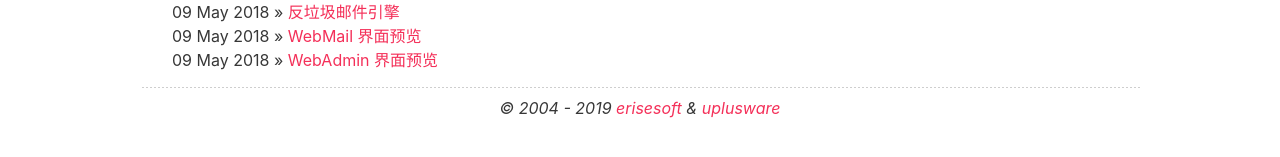
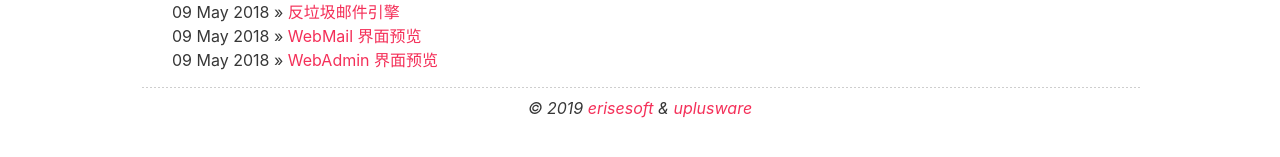
Before and after one commit to erisesoft/erisesoft.github.io, a Jekyll site: the page built from documents/index.html, in a window 1280 px wide. Shown: the part 306-463 px from the top of the page. Built offline with Jekyll 4.4.1, drawn with Linux system fonts in a browser that asks for light colours.

Commit message:
Update default.html

```diff
--- a/_layouts/default.html
+++ b/_layouts/default.html
@@ -13,7 +13,7 @@
 		<hr>
 		{{ content }}
 		<hr>
-		<p align="center"><i>© 2004 - 2019 <a href="http://erisesoft.com/" target="_blank">erisesoft</a> & <a href="http://uplusware.org/" target="_blank">uplusware</a></i></p>
+		<p align="center"><i>© 2019 <a href="http://erisesoft.com/" target="_blank">erisesoft</a> & <a href="http://uplusware.org/" target="_blank">uplusware</a></i></p>
 	</section>
 	</div>
 </body>
```
